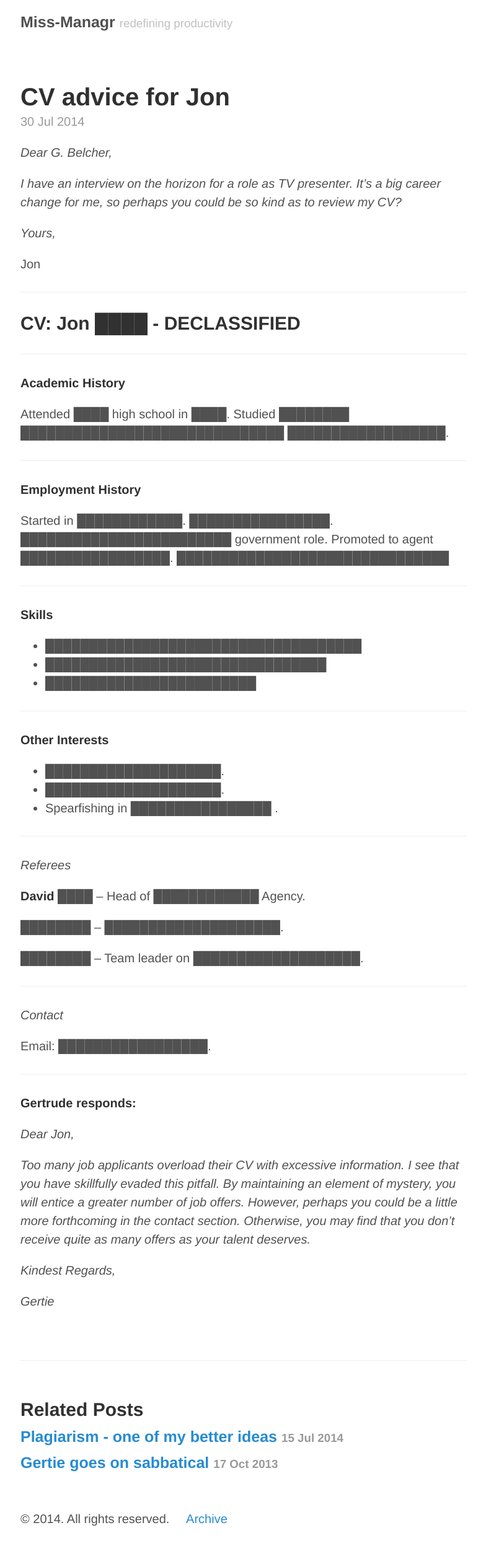
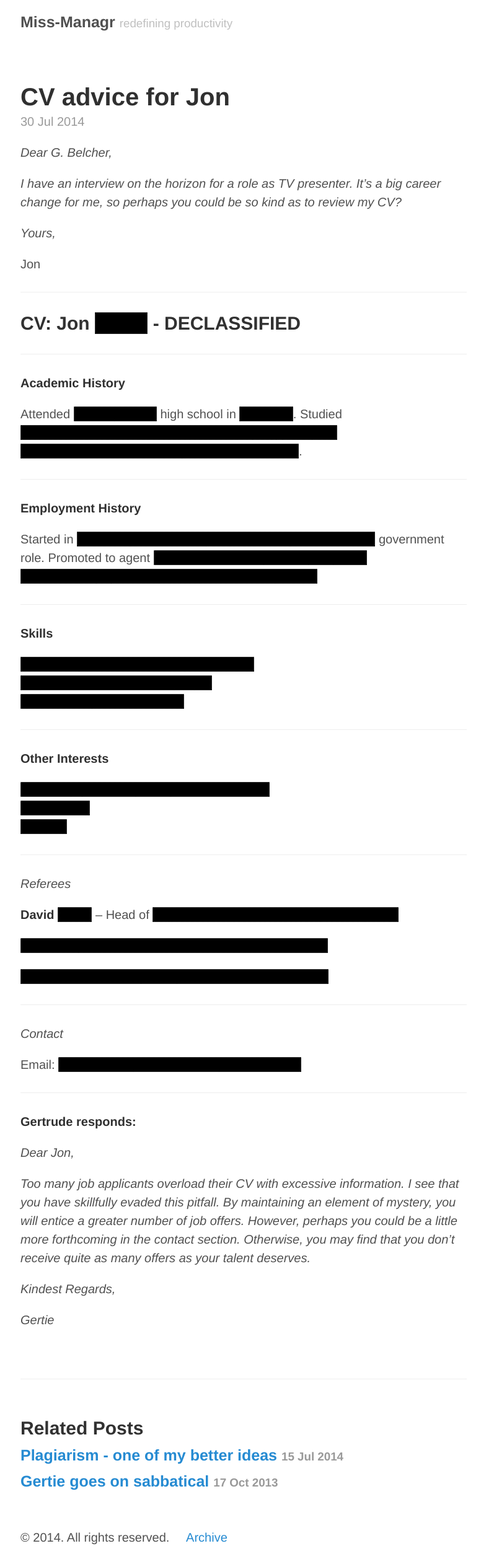
Before and after one commit to miss-manager/miss-manager.github.io, a Jekyll site: the page built from _posts/2014-07-30-jon-CV.md, in a window 1280 px wide. Shown: the whole page at 62% size, without its empty margins (247-1031 px from the left). Built offline with Jekyll 4.4.1, drawn with Linux system fonts in a browser that asks for light colours; Markdown is read by kramdown in place of the engine named in the settings; before the commit the page ends 2486 px from its top, so only the background shows below that; part of the change alters nothing that is shown.

Commit message:
Fixed redaction techniques

```diff
--- a/_posts/2014-07-30-jon-CV.md
+++ b/_posts/2014-07-30-jon-CV.md
@@ -3,6 +3,22 @@ layout: post
 title: CV advice for Jon
 permalink: cv-advice-for-jon
 ---
+
+<style>
+.redacted {
+    color: black;
+    background-color: black;
+    white-space:nowrap;
+    -moz-transform: rotate(.8deg) skewx(-12deg);
+    -moz-box-shadow:3px 0 2px #444;
+    border:1px dotted #555;
+    background: -moz-linear-gradient(180deg, #000, #222);
+}
+.redacted::selection {
+    color:black;
+    background:black;
+}
+</style>
 
 *Dear  G. Belcher,*
 
@@ -14,53 +30,53 @@ Jon
 
 ***
 
-CV: Jon &#9608;&#9608;&#9608;&#9608; - DECLASSIFIED
+CV: Jon <span class="redacted">Smith</span> - DECLASSIFIED
 -----------------------
 
 ***
 
 **Academic History**
 
-Attended &#9608;&#9608;&#9608;&#9608; high school in &#9608;&#9608;&#9608;&#9608;. Studied &#9608;&#9608;&#9608;&#9608;&#9608;&#9608;&#9608;&#9608; &#9608;&#9608;&#9608;&#9608;&#9608;&#9608;&#9608;&#9608;&#9608;&#9608;&#9608;&#9608;&#9608;&#9608;&#9608;&#9608;&#9608;&#9608;&#9608;&#9608;&#9608;&#9608;&#9608;&#9608;&#9608;&#9608;&#9608;&#9608;&#9608;&#9608; &#9608;&#9608;&#9608;&#9608;&#9608;&#9608;&#9608;&#9608;&#9608;&#9608;&#9608;&#9608;&#9608;&#9608;&#9608;&#9608;&#9608;&#9608;.
+Attended <span class="redacted">the Stuyvesant</span> high school in <span class="redacted">New York</span>. Studied <span class="redacted">in a number of different locations, including Egypt, Algeria</span><br><span class="redacted"> and Morocco, where I developed fluency in Arabic.</span>.
 
 ***
 
 **Employment History**
 
-Started in &#9608;&#9608;&#9608;&#9608;&#9608;&#9608;&#9608;&#9608;&#9608;&#9608;&#9608;&#9608;. &#9608;&#9608;&#9608;&#9608;&#9608;&#9608;&#9608;&#9608;&#9608;&#9608;&#9608;&#9608;&#9608;&#9608;&#9608;&#9608;.  &#9608;&#9608;&#9608;&#9608;&#9608;&#9608;&#9608;&#9608;&#9608;&#9608;&#9608;&#9608;&#9608;&#9608;&#9608;&#9608;&#9608;&#9608;&#9608;&#9608;&#9608;&#9608;&#9608;&#9608; government role.  Promoted to agent &#9608;&#9608;&#9608;&#9608;&#9608;&#9608;&#9608;&#9608;&#9608;&#9608;&#9608;&#9608;&#9608;&#9608;&#9608;&#9608;&#9608;. &#9608;&#9608;&#9608;&#9608;&#9608;&#9608;&#9608;&#9608;&#9608;&#9608;&#9608;&#9608;&#9608;&#9608;&#9608;&#9608;&#9608;&#9608;&#9608;&#9608;&#9608;&#9608;&#9608;&#9608;&#9608;&#9608;&#9608;&#9608;&#9608;&#9608;&#9608;
+Started in <span class="redacted">an initial government agency role straight after school.</span> government role.  Promoted to agent <span class="redacted">in the Central Intelligence Agency after</span><br><span class="redacted"> demonstrating aptitude in both combat and linguistics.</span>
 
 ***
 
 **Skills**
 
-* &#9608;&#9608;&#9608;&#9608;&#9608;&#9608;&#9608;&#9608;&#9608;&#9608;&#9608;&#9608;&#9608;&#9608;&#9608;&#9608;&#9608;&#9608;&#9608;&#9608;&#9608;&#9608;&#9608;&#9608;&#9608;&#9608;&#9608;&#9608;&#9608;&#9608;&#9608;&#9608;&#9608;&#9608;&#9608;&#9608;
-* &#9608;&#9608;&#9608;&#9608;&#9608;&#9608;&#9608;&#9608;&#9608;&#9608;&#9608;&#9608;&#9608;&#9608;&#9608;&#9608;&#9608;&#9608;&#9608;&#9608;&#9608;&#9608;&#9608;&#9608;&#9608;&#9608;&#9608;&#9608;&#9608;&#9608;&#9608;&#9608;
-* &#9608;&#9608;&#9608;&#9608;&#9608;&#9608;&#9608;&#9608;&#9608;&#9608;&#9608;&#9608;&#9608;&#9608;&#9608;&#9608;&#9608;&#9608;&#9608;&#9608;&#9608;&#9608;&#9608;&#9608;
+<span class="redacted">Accounting while under enemy mortar fire.</span><br>
+<span class="redacted">Linguistics - fluent in 17 languages</span><br>
+<span class="redacted">I look damn good in a tuxedo.</span>
 
 
 ***
 
 **Other Interests**
 
-* &#9608;&#9608;&#9608;&#9608;&#9608;&#9608;&#9608;&#9608;&#9608;&#9608;&#9608;&#9608;&#9608;&#9608;&#9608;&#9608;&#9608;&#9608;&#9608;&#9608;.
-* &#9608;&#9608;&#9608;&#9608;&#9608;&#9608;&#9608;&#9608;&#9608;&#9608;&#9608;&#9608;&#9608;&#9608;&#9608;&#9608;&#9608;&#9608;&#9608;&#9608;.
-* Spearfishing in &#9608;&#9608;&#9608;&#9608;&#9608;&#9608;&#9608;&#9608;&#9608;&#9608;&#9608;&#9608;&#9608;&#9608;&#9608;&#9608; .
+<span class="redacted">Gambling, particularly in high stakes casinos.</span><br>
+<span class="redacted">Womanizing</span><br>
+<span class="redacted">Drinking</span><br>
 
 ***
 
 *Referees*
 
-**David** &#9608;&#9608;&#9608;&#9608; – Head of &#9608;&#9608;&#9608;&#9608;&#9608;&#9608;&#9608;&#9608;&#9608;&#9608;&#9608;&#9608;  Agency.
+**David** <span class="redacted">Jones</span> – Head of <span class="redacted">linguistics at the Central Intelligence Agency. </span>
 
-&#9608;&#9608;&#9608;&#9608;&#9608;&#9608;&#9608;&#9608;  – &#9608;&#9608;&#9608;&#9608;&#9608;&#9608;&#9608;&#9608;&#9608;&#9608;&#9608;&#9608;&#9608;&#9608;&#9608;&#9608;&#9608;&#9608;&#9608;&#9608;.
+<span class="redacted">Jamie Dreyfus - Team leader in the North African Office.</span><br>
 
-&#9608;&#9608;&#9608;&#9608;&#9608;&#9608;&#9608;&#9608; – Team leader on &#9608;&#9608;&#9608;&#9608;&#9608;&#9608;&#9608;&#9608;&#9608;&#9608;&#9608;&#9608;&#9608;&#9608;&#9608;&#9608;&#9608;&#9608;&#9608;.
+<span class="redacted">Louis Smithers - Weapons specialist for the 3.4 division.</span>
 
 ***
 
 *Contact*
 
-Email: &#9608;&#9608;&#9608;&#9608;&#9608;&#9608;&#9608;&#9608;&#9608;&#9608;&#9608;&#9608;&#9608;&#9608;&#9608;&#9608;&#9608;.
+Email: <span class="redacted">ThinkCarefullyBeforeEmailingMeAtMail.com</span>
 
 ***
 
```
